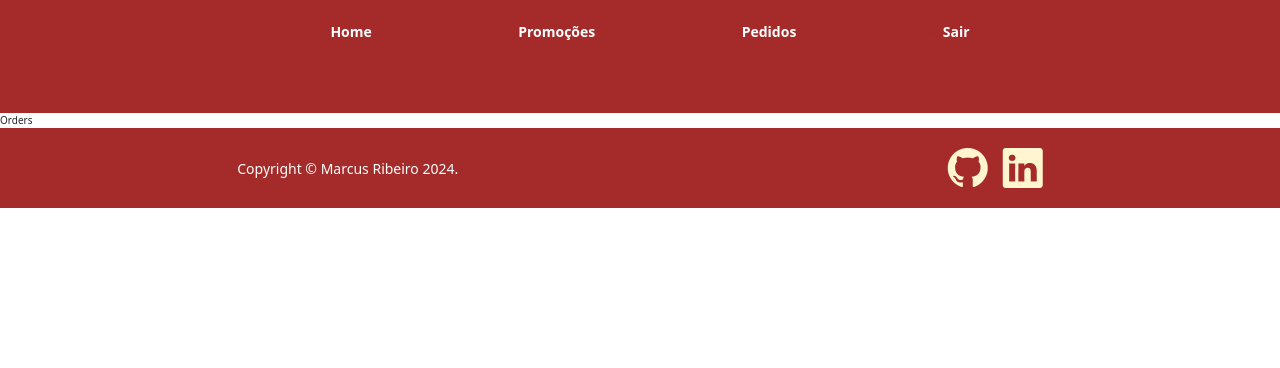
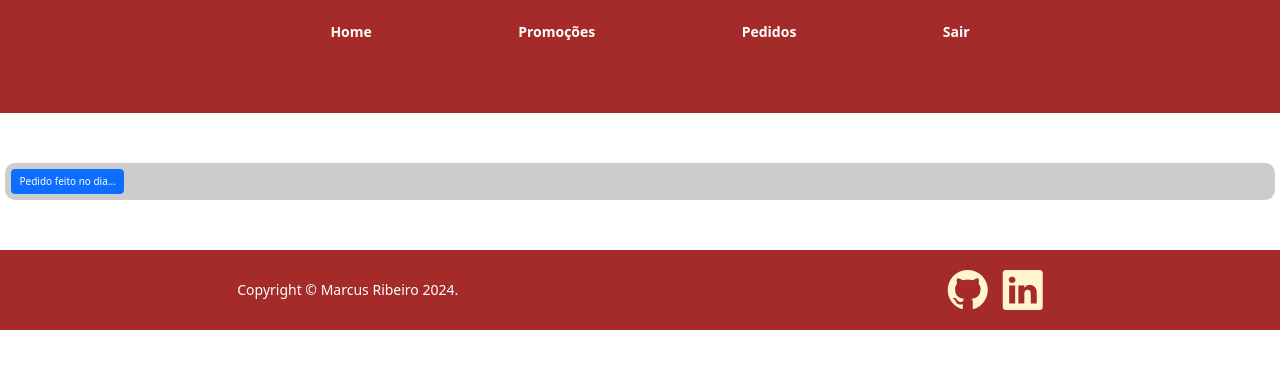
Before and after one commit to MarcusRibeiroDev/snack_bar_menu, a React (Vite) app: page /orders in a window 1280 px wide. Shown: the top 368 px of the page. Built offline with nearby package versions, Linux system fonts and the light colour scheme; no server answers; sample sign-in values are in the browser's storage.

Commit message:
TimeStamp no firestore

```diff
--- a/src/App.jsx
+++ b/src/App.jsx
@@ -1,4 +1,4 @@
-// Começar a fazer o envio do pedido pro whatsapp, salvar a data e hora de quando pedido foi feito, criar a página de pedidos e recuperar os dados do firestore
+// Começar a fazer o envio do pedido pro whatsapp, criar a página de pedidos e recuperar os dados do firestore
 
 // Firebase
 import { db } from "./firebase/config";
--- a/src/components/OrderMenu/OrderMenu.jsx
+++ b/src/components/OrderMenu/OrderMenu.jsx
@@ -15,7 +15,6 @@ const OrderMenu = ({
 }) => {
   const { user } = useAuthValue();
   const { saveOrder, error, loading } = useCreateOrder();
-  const [shippingCost, setShippingCost] = useState(0);
   const [itemQuantities, setItemQuantities] = useState({});
   const [newOrder, setNewOrder] = useState(undefined);
 
@@ -55,7 +54,7 @@ const OrderMenu = ({
     const order = {
       orderCart: orderCart,
       orderPriceTotal: orderPriceTotal,
-      // Outras informações do pedido, se necessário
+      timeStamp: new Date(),
     };
 
     // Armazenar o objeto do pedido no estado
@@ -115,10 +114,6 @@ const OrderMenu = ({
 
   return (
     <div className={`order-container`}>
-      <div className="delivery-camp">
-        <i className="bi bi-geo-alt"></i>
-        <span>Calcular taxa e tempo de entrega</span>
-      </div>
       <div className="d-flex justify-content-between my-4 bg-info align-items-center ">
         <span>Carrinho</span>
         <button onClick={() => clearCart()}>Limpar</button>
@@ -164,22 +159,9 @@ const OrderMenu = ({
             </div>
           ))}
           <div className="order-details">
-            <div className="extra-info">
-              <span>Subtotal</span>
-              <span>{orderPriceTotal}</span>
-            </div>
-            <div className="extra-info">
-              <span>Entrega</span>
-              <span>{shippingCost}</span>
-            </div>
             <div className="total-info">
               <span className="">Total</span>
-              <span>
-                {!isNaN(parseFloat(orderPriceTotal)) &&
-                !isNaN(parseFloat(shippingCost))
-                  ? parseFloat(orderPriceTotal) + parseFloat(shippingCost)
-                  : "NaN"}
-              </span>
+              <span>{orderPriceTotal}</span>
             </div>
             {!loading && (
               <div
--- a/src/pages/Orders/Orders.jsx
+++ b/src/pages/Orders/Orders.jsx
@@ -1,7 +1,40 @@
 import "./Orders.css";
 
 const Orders = () => {
-  return <div>Orders</div>;
+  return (
+    <div className="order-container">
+      <div className="orders-user">
+        <div>
+          <span className="d-inline-flex gap-1">
+            <a
+              className="btn btn-primary"
+              data-bs-toggle="collapse"
+              href="#multiCollapseExample1"
+              role="button"
+              aria-expanded="false"
+              aria-controls="multiCollapseExample1"
+            >
+              Pedido feito no dia...
+            </a>
+          </span>
+          <div className="row">
+            <div className="col">
+              <div
+                className="collapse multi-collapse"
+                id="multiCollapseExample1"
+              >
+                <div className="card card-body">
+                  Some placeholder content for the first collapse component of
+                  this multi-collapse example. This panel is hidden by default
+                  but revealed when the user activates the relevant trigger.
+                </div>
+              </div>
+            </div>
+          </div>
+        </div>
+      </div>
+    </div>
+  );
 };
 
 export default Orders;
```
